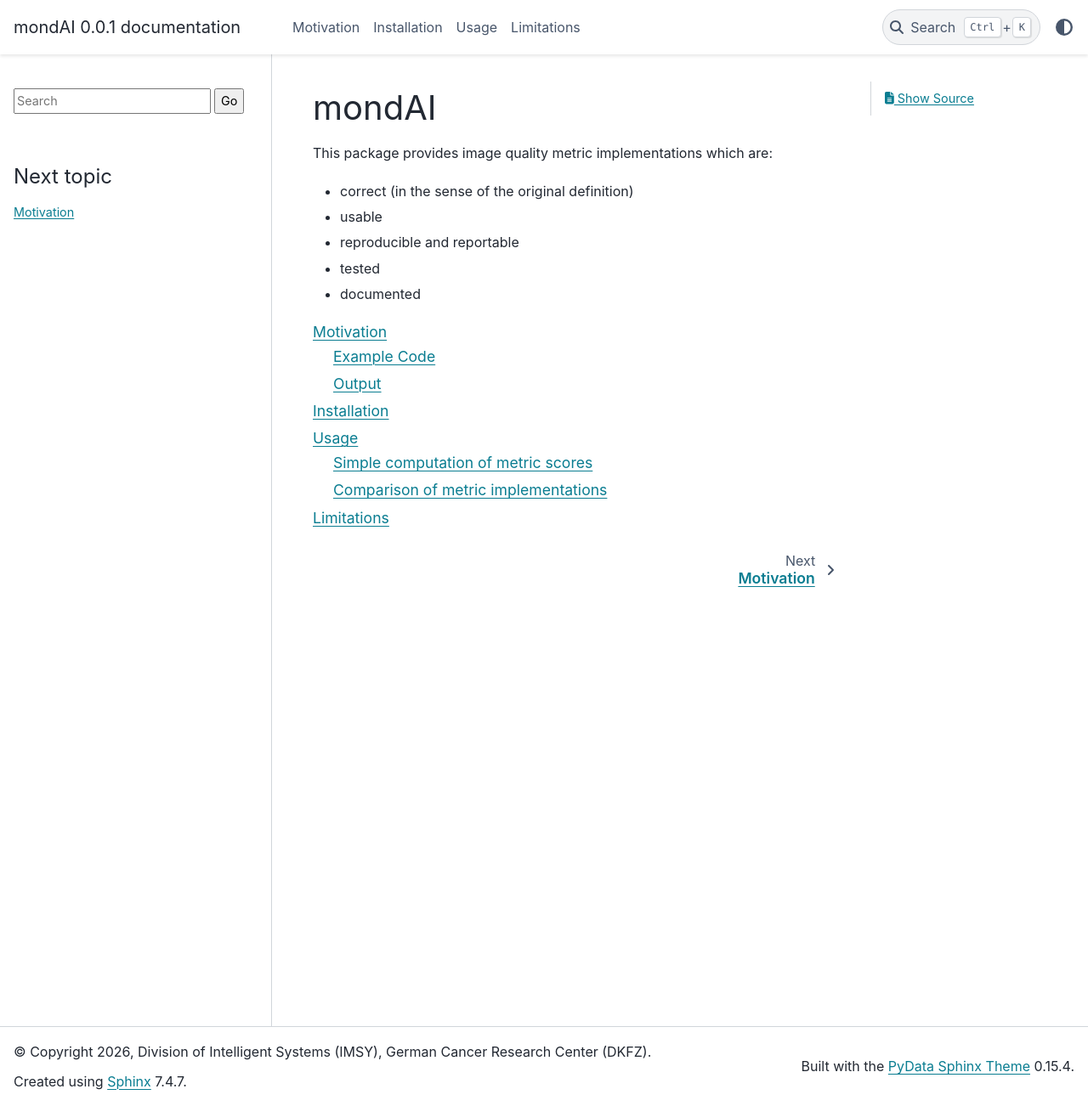
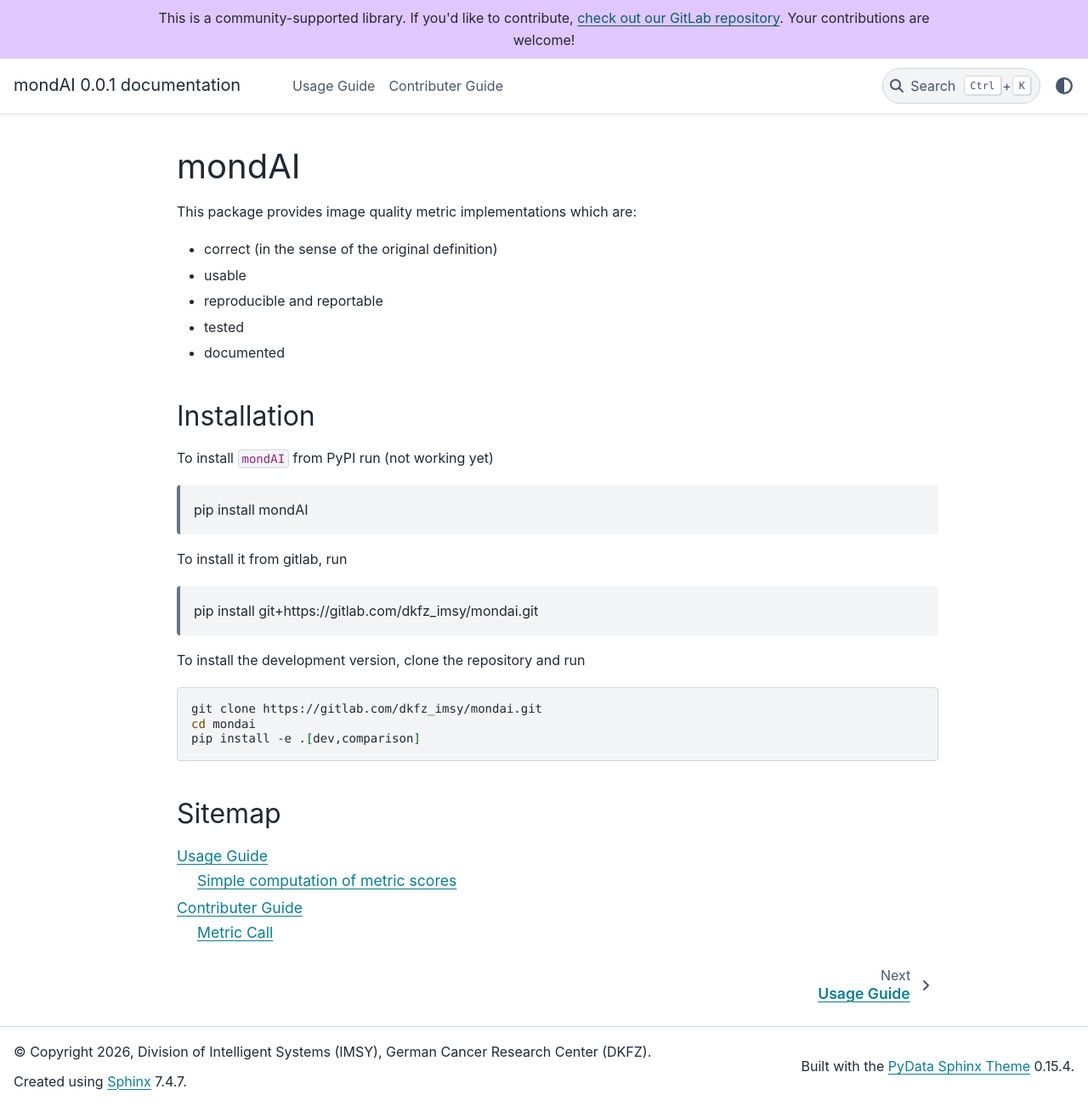
Before and after one commit to IMSY-DKFZ/mondAI, a Sphinx documentation site: the page built from docs/source/index.md, in a window 1280 px wide and 1302 px high. Shown: the whole window at 85% size. Built offline with Sphinx 7.4.7 and the PyData theme 0.15.4, drawn with Linux system fonts in a browser that asks for light colours; pages that are not in the unit, such as notebooks, are missing from menus.

````diff
--- a/docs/source/conf.py
+++ b/docs/source/conf.py
@@ -41,12 +41,20 @@ source_suffix = [".rst", ".md"]
 
 html_theme = "pydata_sphinx_theme"
 html_static_path = ["_static"]
-html_sidebars = {
-    "**": [
-        "searchfield.html",
-        "relations.html",
-    ]
-}
+html_sidebars = {}
+announcement = (
+    "This is a community-supported library. If you'd like to contribute, "
+    "<a href='https://git.dkfz.de/imsy/ispai/mondai' target='_blank'>check out our GitLab repository</a>. "
+    "Your contributions are welcome!"
+)
 html_theme_options = {
     # "description": "Correct, reproducible and tested metric implementations for image quality",
+    "announcement": announcement,
+    "secondary_sidebar_items": {
+        "**/*": [
+            "page-toc",
+            "sourcelink",
+        ],
+        "index": [],
+    },
 }
--- a/docs/source/index.md
+++ b/docs/source/index.md
@@ -8,13 +8,27 @@ This package provides image quality metric implementations which are:
 * documented
 
 
+## Installation
+
+To install `mondAI` from PyPI run (not working yet)
+> pip install mondAI
+
+To install it from gitlab, run
+> pip install git+https://gitlab.com/dkfz_imsy/mondai.git
+
+To install the development version, clone the repository and run
+```bash
+git clone https://gitlab.com/dkfz_imsy/mondai.git
+cd mondai
+pip install -e .[dev,comparison]
+```
+
+
+## Sitemap
 
 ```{toctree}
-:maxdepth: 5
-
-motivation
-installation
-usage
-limitations
+:maxdepth: 2
+user_guide
+contributer_guide
 API Reference <generated/modules>
 ```
````
Also changed, not shown: docs/source/contributer_guide.md (added, +8 -0 lines), docs/source/installation.md (deleted, +0 -12 lines), docs/source/limitations.md (deleted, +0 -6 lines), docs/source/user_guide.md (added, +29 -0 lines), docs/source/user_guide/additional_returns.md (added, +3 -0 lines), docs/source/user_guide/comparison.md (renamed from docs/source/usage.md, +1 -14 lines), docs/source/user_guide/image_shapes.md (added, +28 -0 lines), docs/source/user_guide/installation.md (added, +23 -0 lines), docs/source/user_guide/limitations.md (added, +10 -0 lines), docs/source/user_guide/motivation.md (renamed from docs/source/motivation.md, +1 -1 lines), docs/source/_static/sequence_diagram_metric_call.svg (added).
